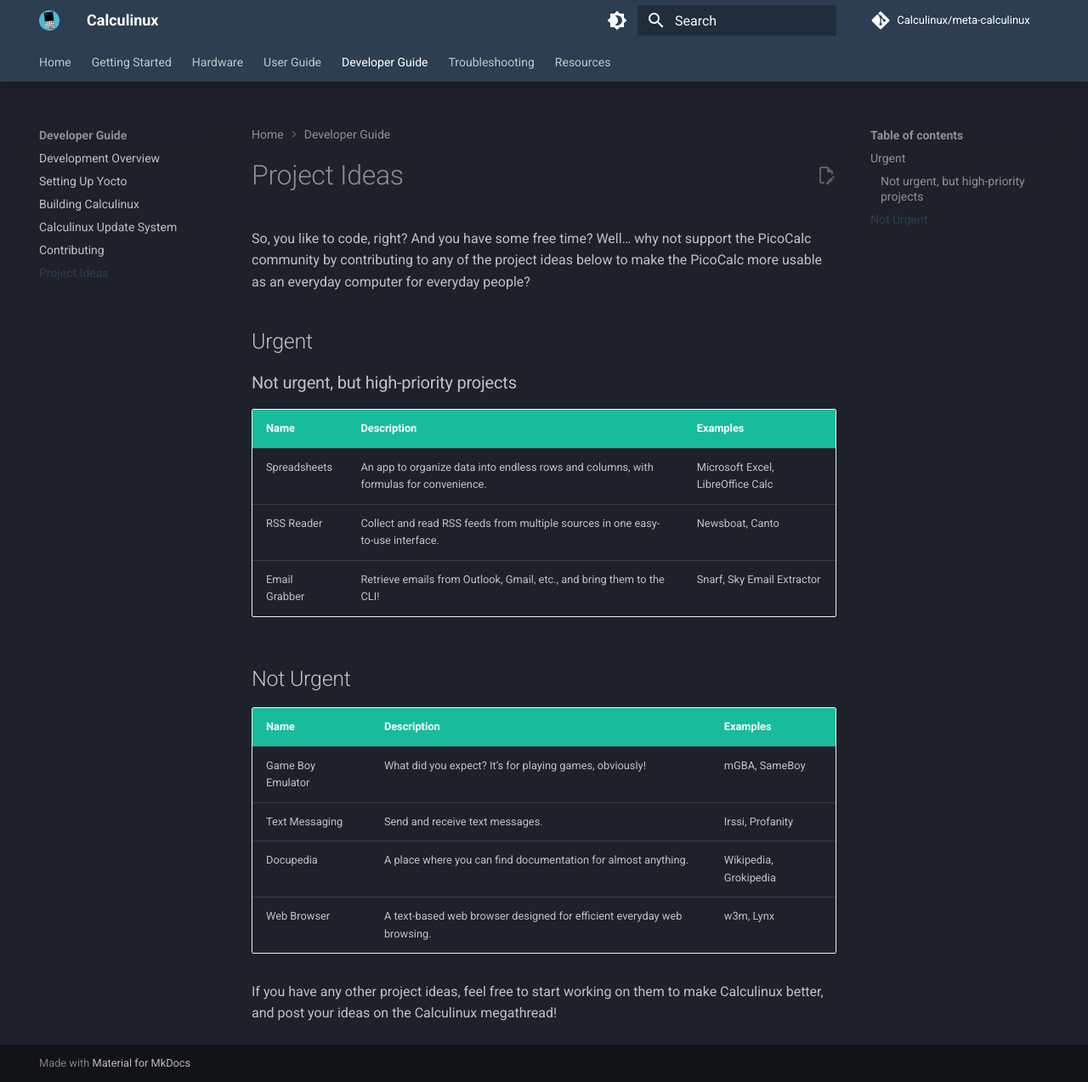
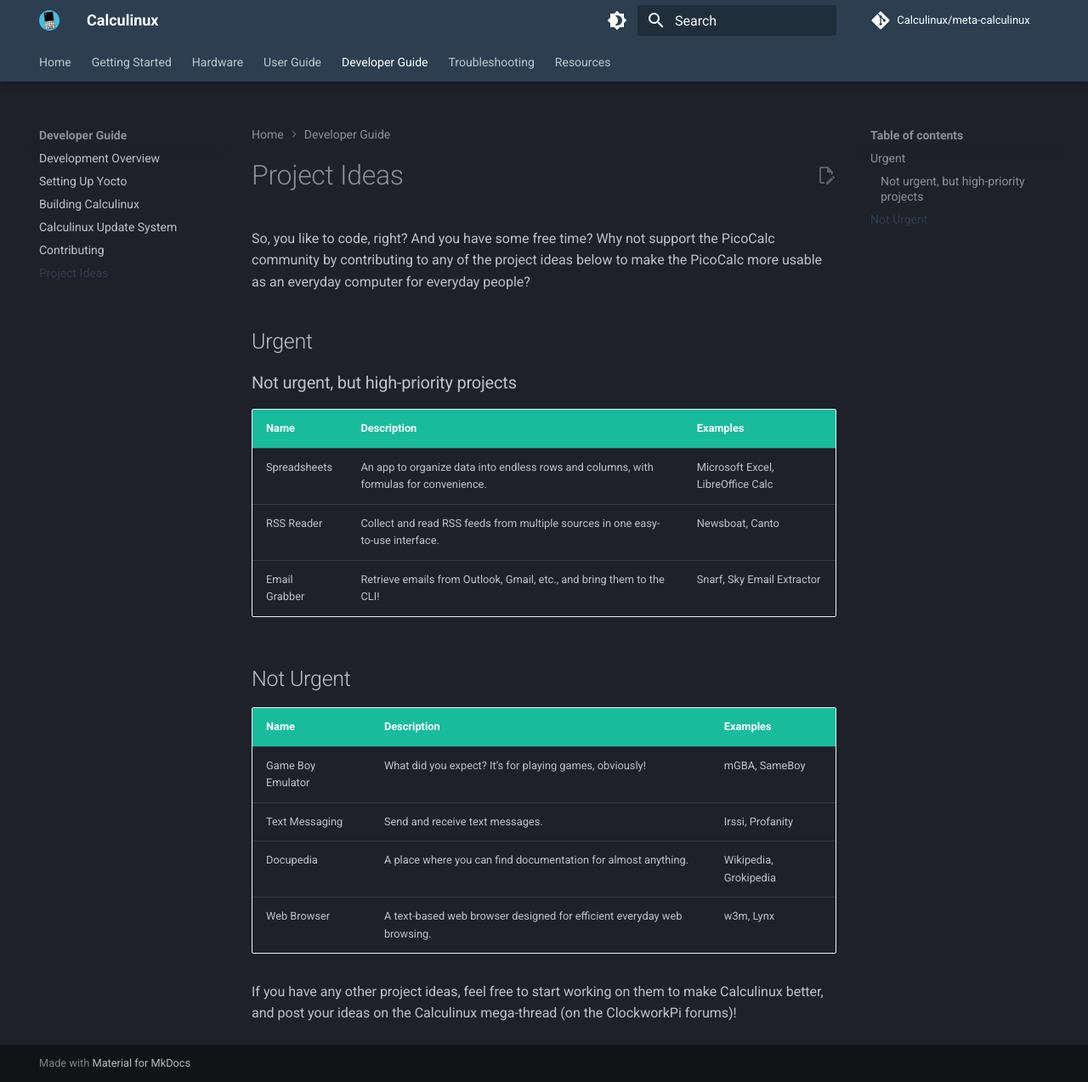
Before and after one commit to Calculinux/docs, an MkDocs documentation site: the page built from docs/developer/project-ideas.md, in a window 1280 px wide and 1273 px high. Shown: the whole window at 85% size. Built offline with MkDocs 1.6.1 and Material for MkDocs 9.7.7, drawn with Linux system fonts in a browser that asks for light colours; comment, search, counter and statistics services are not loaded.

Commit message:
Refine wording in project-ideas.md
Updated phrasing for clarity and consistency in the project ideas document.

```diff
--- a/docs/developer/project-ideas.md
+++ b/docs/developer/project-ideas.md
@@ -1,16 +1,16 @@
 # Project Ideas
 
-So, you like to code, right? And you have some free time? Well… why not support the PicoCalc community by contributing to any of the project ideas below to make the PicoCalc more usable as an everyday computer for everyday people?
+So, you like to code, right? And you have some free time? Why not support the PicoCalc community by contributing to any of the project ideas below to make the PicoCalc more usable as an everyday computer for everyday people?
 
 ## Urgent
 
 ### Not urgent, but high-priority projects
 
-| Name          | Description                                                                 | Examples                          |
-|---------------|-----------------------------------------------------------------------------|-----------------------------------|
+| Name          | Description                                                                           | Examples                          |
+|---------------|---------------------------------------------------------------------------------------|-----------------------------------|
 | Spreadsheets  | An app to organize data into endless rows and columns, with formulas for convenience. | Microsoft Excel, LibreOffice Calc |
-| RSS Reader    | Collect and read RSS feeds from multiple sources in one easy-to-use interface. | Newsboat, Canto                   |
-| Email Grabber | Retrieve emails from Outlook, Gmail, etc., and bring them to the CLI!        | Snarf, Sky Email Extractor        |
+| RSS Reader    | Collect and read RSS feeds from multiple sources in one easy-to-use interface.        | Newsboat, Canto                   |
+| Email Grabber | Retrieve emails from Outlook, Gmail, etc., and bring them to the CLI!                 | Snarf, Sky Email Extractor        |
 
 ## Not Urgent
 
@@ -21,4 +21,4 @@
 | Docupedia         | A place where you can find documentation for almost anything.               | Wikipedia, Grokipedia |
 | Web Browser       | A text-based web browser designed for efficient everyday web browsing.      | w3m, Lynx             |
 
-If you have any other project ideas, feel free to start working on them to make Calculinux better, and post your ideas on the Calculinux megathread!
+If you have any other project ideas, feel free to start working on them to make Calculinux better, and post your ideas on the Calculinux mega-thread (on the ClockworkPi forums)!
```
